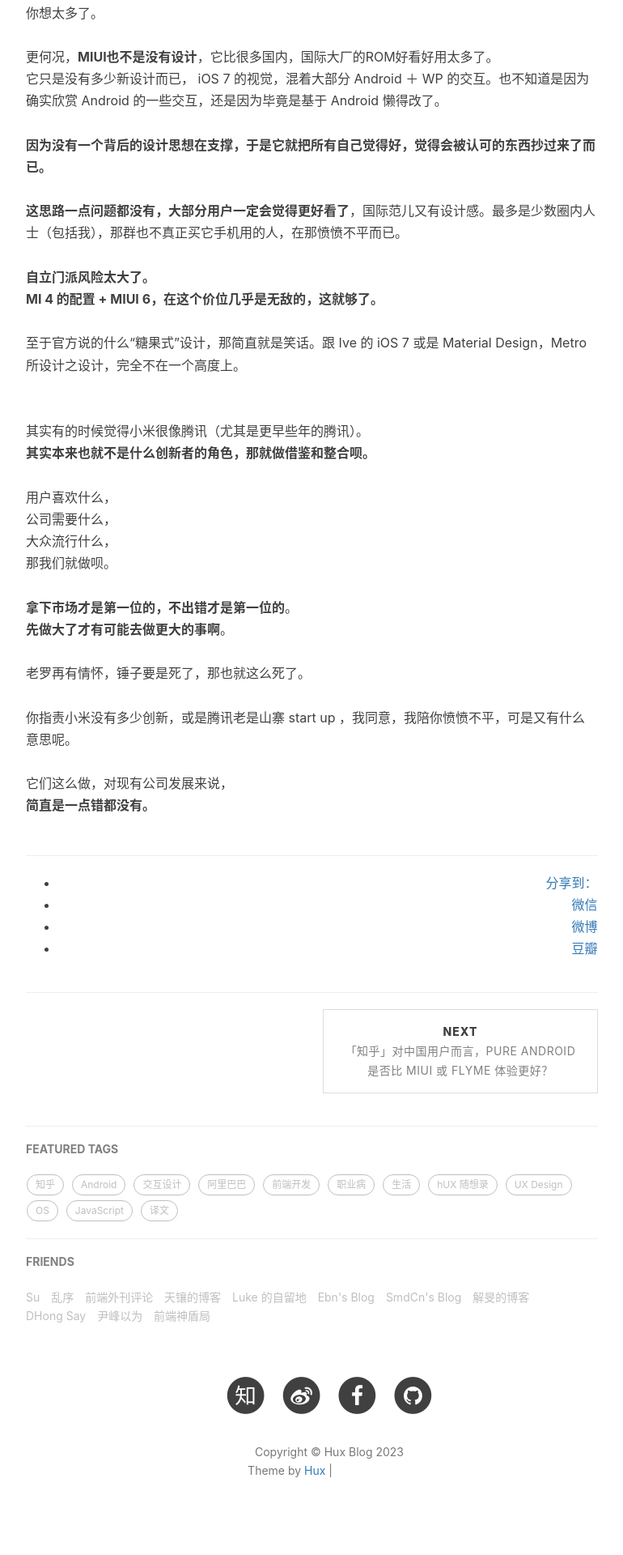
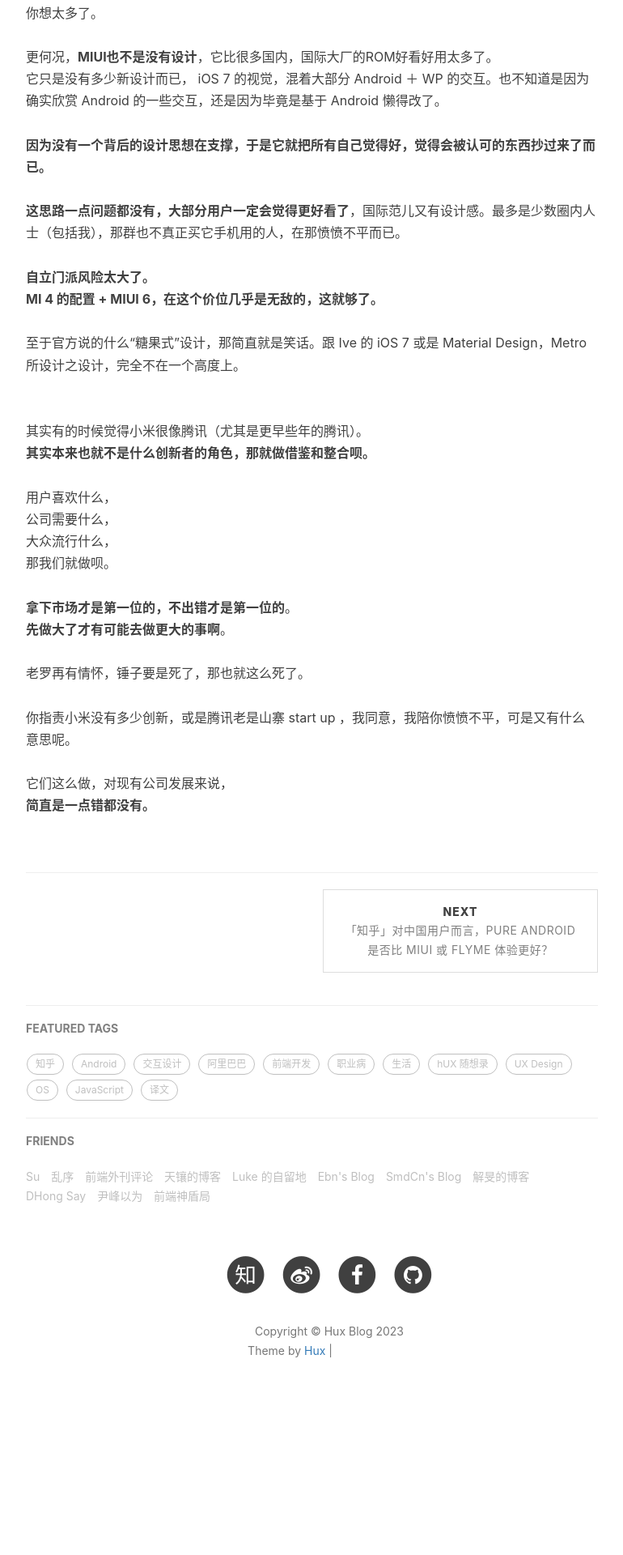
Before and after one commit to q97236143/Huxproh, a Jekyll site: the page built from _posts/2014-08-16-miui6.markdown, in a window 1280 px wide. Shown: the part 869-2789 px from the top of the page at 81% size, without its empty margins (233-1003 px from the left). Built offline with Jekyll 4.4.1, drawn with Linux system fonts in a browser that asks for light colours; nearby versions of some CDN libraries; comment, search, counter and statistics services are not loaded; after the commit the page ends 2641 px from its top, so only the background shows below that; grey boxes are pictures that could not be loaded.

Commit message:
[v1.7] fixed DuoShuo Share leaked out when offline. (Duoshuo used JSONP and dont support CORS which prevent sw from fetching it cross origin

```diff
--- a/_layouts/post.html
+++ b/_layouts/post.html
@@ -60,7 +60,7 @@ layout: default
 
 				{{ content }}
 
-                <hr>
+                <hr style="visibility: hidden;">
 
                 {% if site.duoshuo_share && site.duoshuo_username %}
                 <!-- 多说 Share start -->
@@ -73,7 +73,10 @@ layout: default
                     data-images="{{ site.url }}{{site.baseurl}}/{% if page.header-img %}{{ page.header-img }}{% else %}{{ site.header-img }}{% endif %}"
                     data-content="{{ content | strip_html | truncate:80 }} | {{ site.SEOTitle }} " >
                     <div class="ds-share-inline">
-                      <ul  class="ds-share-icons-16">
+                      <style>
+                        .ds-share-icons-16 {display:none;}
+                      </style>
+                      <ul class="ds-share-icons-16">
                         <li data-toggle="ds-share-icons-more"><a class="ds-more" href="#">分享到：</a></li>
                         <li><a class="ds-wechat flat" href="javascript:void(0);" data-service="wechat">微信</a></li>
                         <li><a class="ds-weibo flat" href="javascript:void(0);" data-service="weibo">微博</a></li>
```
